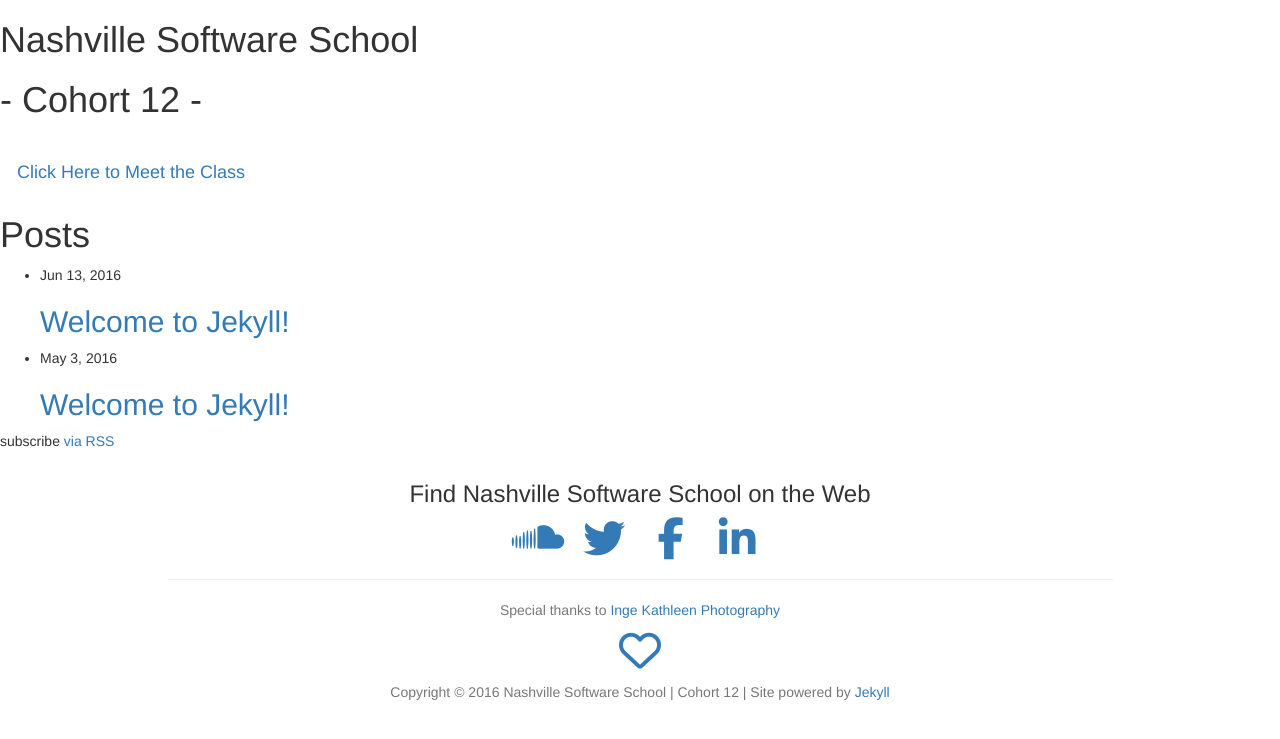
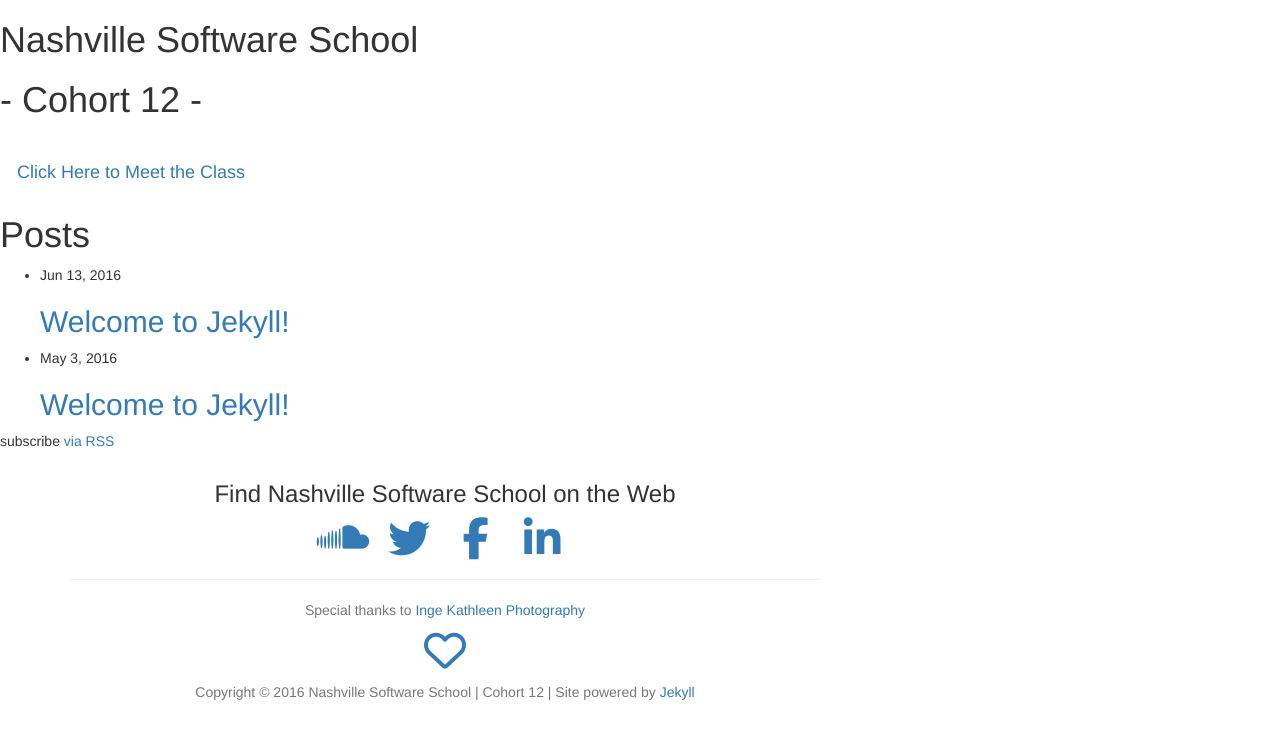
Before and after one commit to nss-day-cohort-12/nss12-class-website, a Jekyll site: the page built from nss12-class-website/index.html, in a window 1280 px wide. Shown: the top 739 px of the page. Built offline with Jekyll 4.4.1, drawn with Linux system fonts in a browser that asks for light colours; nearby versions of some CDN libraries; library files that are not in the unit come from our copies.

Commit message:
first update on mobile responsive testing - class photos not working yet

```diff
--- a/_includes/footer.html
+++ b/_includes/footer.html
@@ -1,7 +1,7 @@
 <footer id="nssInfo">
   <div class="container">
     <div class="row">
-      <div id="footer-info-background" class="col-lg-10 col-lg-offset-1 text-center">
+      <div id="footer-info-background" class="col-lg-8 col-md-6 col-sm-8 text-center">
         <!-- <h4><strong>{{ site.owner }}</strong>
         </h4>
         <p>
--- a/_includes/services.html
+++ b/_includes/services.html
@@ -69,11 +69,11 @@
         </div>
 
         <div class="row">
-          <div class="col-sm-3"></div>
-            <div class="col-sm-3">
+          <div class="col-sm-2 col-md-offset-1 col-lg-offset-1"></div>
+            <div class="col-sm-2 col-md-offset-1 col-lg-1">
               <img id="sql" class="techimg" src="img/technologies/SQL-icon.png" data-toggle="tooltip" data-placement="bottom" title="SQL">
             </div>
-            <div class="col-sm-3">
+            <div class="col-sm-2 col-md-offset-1 col-lg-0">
               <img id="jasmine" class="techimg" src="img/technologies/Realjasmine.svg" data-toggle="tooltip" data-placement="bottom" title="Jasmine">
             </div>
           <div class="col-sm-3"></div>
```
Also changed, not shown: css/styles.css (+3 -4 lines).
